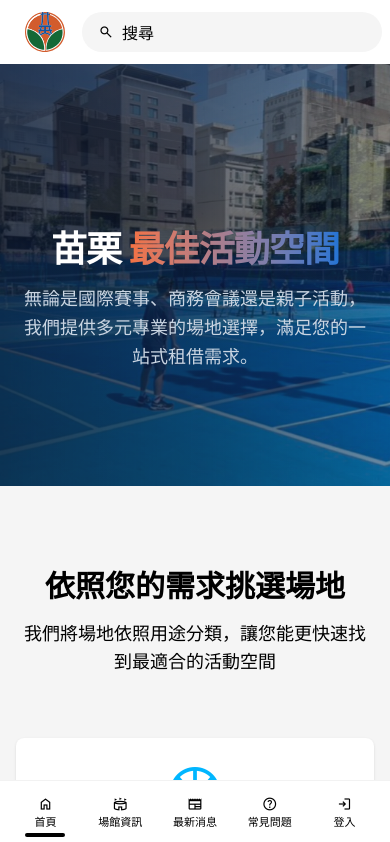
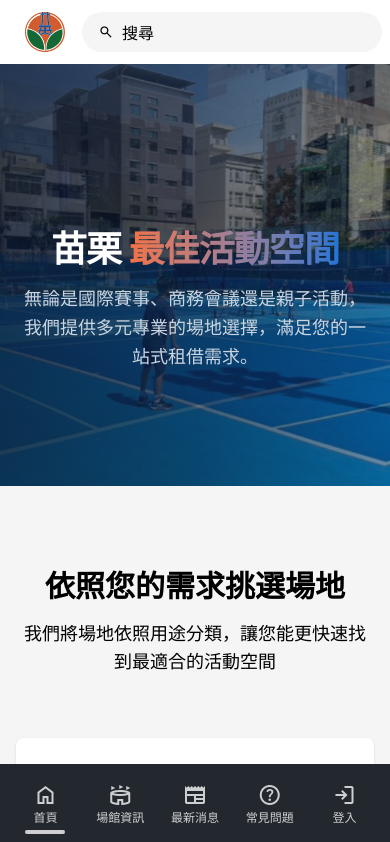
Before and after one commit to sungjunghung/miaoli-space-rent-prototype, a Vue app: page / in a window 390 px wide. Shown: the top 842 px of the page. Built offline with nearby package versions, Linux system fonts and the light colour scheme.

Commit message:
變更選單顏色

```diff
--- a/src/components/protailHeader.vue
+++ b/src/components/protailHeader.vue
@@ -195,17 +195,17 @@ function logout() {
   </div>
   <div v-if="showQuickSearch && !shouldPinQuickSearch" class="fixed inset-0 z-40 w-full h-full bg-black/50"
     @click="closeQuickSearch"></div>
-  <div class="dock z-50 md:hidden">
+  <div class="dock dock-xl bg-neutral text-neutral-content z-50 md:hidden">
     <router-link v-for="link in navLinks" :key="link.to" :to="link.to" :class="{ 'dock-active': isNavActive(link.to) }">
-      <span class="material-symbols-outlined">{{ link.icon }}</span>
+      <span class="material-symbols-outlined text-[1.5rem]">{{ link.icon }}</span>
       <span class="dock-label">{{ link.label }}</span>
     </router-link>
     <router-link v-if="!authStore.isLoggedIn" to="/login" :class="{ 'dock-active': isNavActive('/login') }">
-      <span class="material-symbols-outlined">login</span>
+      <span class="material-symbols-outlined text-[1.5rem]">login</span>
       <span class="dock-label">登入</span>
     </router-link>
     <router-link v-else to="/member/profile" :class="{ 'dock-active': route.path.startsWith('/member') }">
-      <span class="material-symbols-outlined">account_circle</span>
+      <span class="material-symbols-outlined text-[1.5rem]">account_circle</span>
       <span class="dock-label">會員</span>
     </router-link>
   </div>
```
